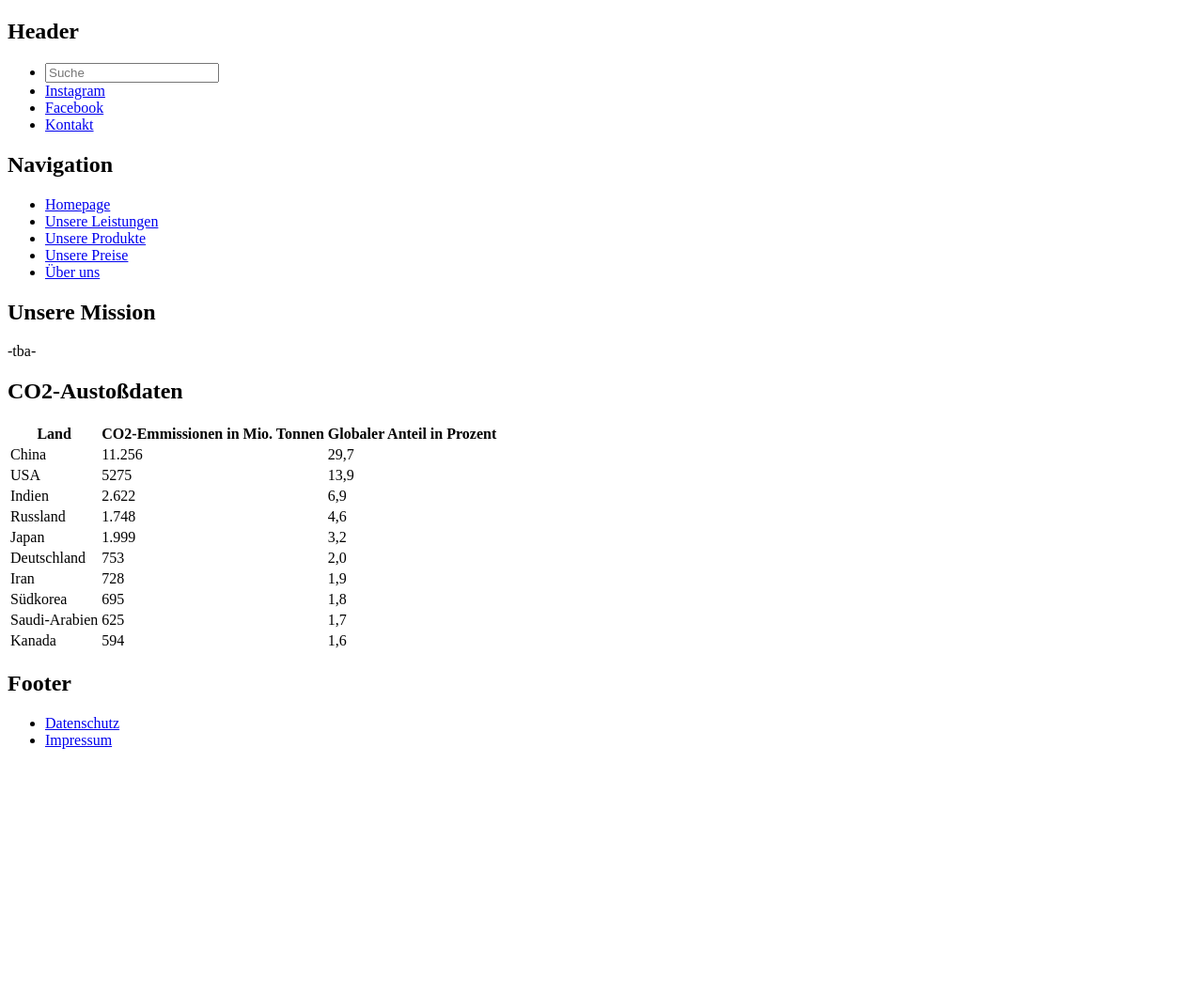
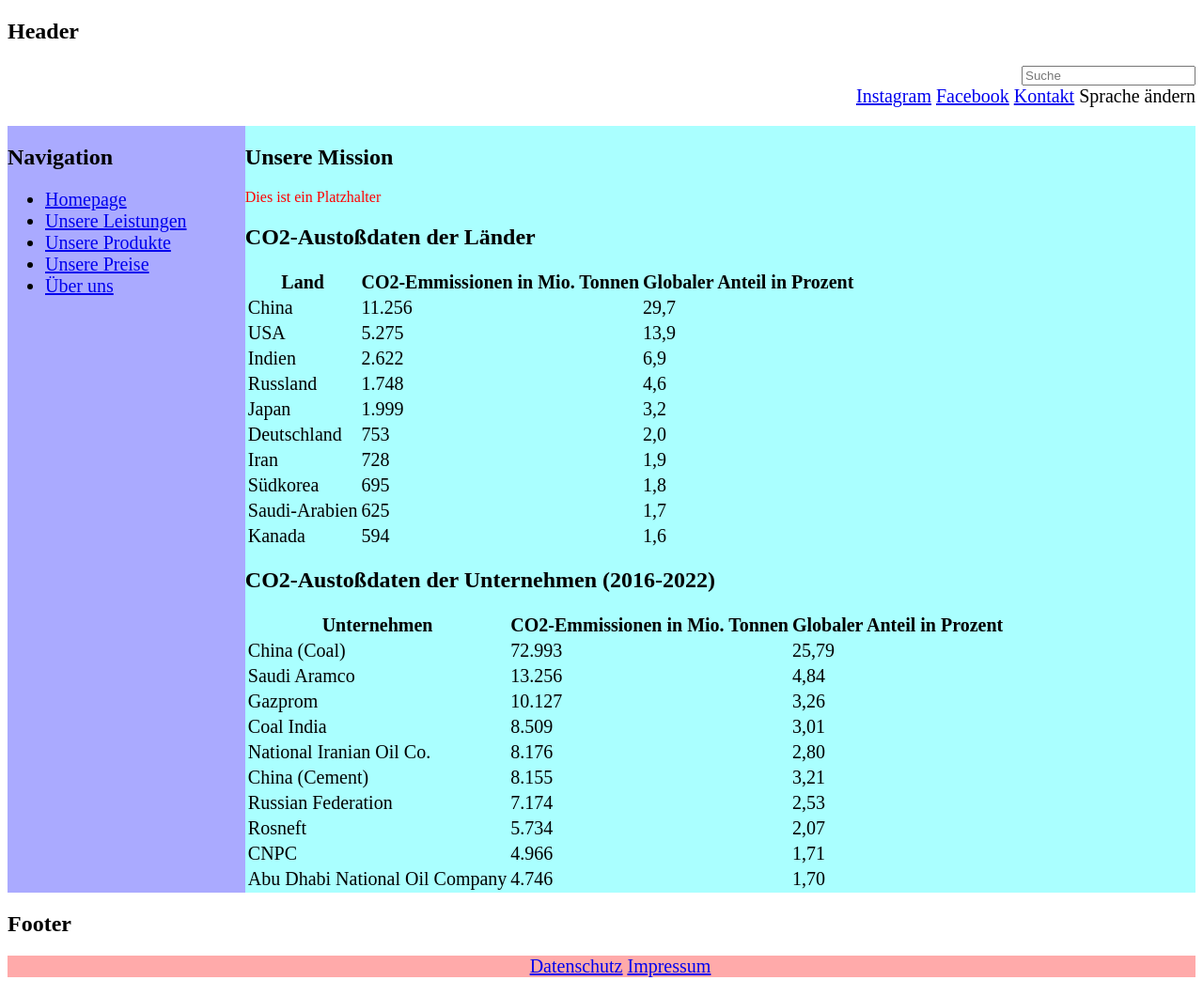
Before and after one commit to Bandersnatcher1/IPWA01-01, a plain HTML site: page index.html in a window 1280 px wide. Shown: the whole page at 94% size. Before the commit the page ends 813 px from the top, so only its background shows below. Drawn offline with Linux system fonts and the light colour scheme.

Commit message:
Reworked alignment of displayed data, cleaned up code (mainly head)

```diff
--- a/index.html
+++ b/index.html
@@ -1,25 +1,37 @@
 <!--CSS-Codes-->
-<!DOCTYPE html>
-<style type="text/css">
-  p { color: red; }
+  <!-- unused
   h2 {
   background-color: green;
   padding: 1em;
   border: 5px solid black;
   }
   h2, h3 { color: orange; }
-  table { font-size: 200 %; }
-</style>
+  table { font-size: 100%; }
+  body { margin: 0; }
+  -->
+<!DOCTYPE html>
+<html lang="de">
+  <!--Head-->
+  <head>
+    <meta name="viewport" content="width=device-width, initial-scale=1.0"> <!--Skalierungs-Settings-->
+    <title>IPWA01-01</title>
+    <style type="text/css">
+      #placeholder { color: red; }
 
-<!--Head-->
-<section>
-<html lang="de">
-  <head>
-    <title>IPWA01-01</title>
+      header nav ul { text-align: right; font-size: 125%; }
+      header nav ul li { display: inline; }
+      nav ul { font-size: 125%; }
+      main { display: flex; width: 100%; }
+      main > section { width: 20%; background-color: #aaf; }
+      main div#content { width: 80%; background-color: #aff; }
+      table { font-size: 125%; }
+      footer { background-color: #faa; }
+      footer nav ul { text-align: center; }
+      footer nav ul li { display: inline; }
+    </style>
   </head>
-</section>
 
-  <body>
+ <body>
 
   <!--Header-->
   <section>
@@ -35,10 +47,13 @@
             <li><a href="https://www.instagram.com/WebAppStartup">Instagram</a></li>
             <li><a href="https://www.facebook.com/WebAppStartup">Facebook</a></li>
             <li><a href="contact.html">Kontakt</a></li>
+            <li>Sprache ändern</li>
           </ul>
         </nav>
       </header>
   </section>
+
+<main>
 
   <!--Navigation-->
   <section>
@@ -54,15 +69,19 @@
       </nav>
   </section>
 
+  <div id="content">
+
   <!--Intro-->
   <section>
     <h1>Unsere Mission</h1>
-      -tba-
+      <p id="placeholder">
+         Dies ist ein Platzhalter
+     </p>
   </section>
 
-  <!--Co2-Daten & Tabelle-->
+  <!--Co2-Daten Länder & Tabelle-->
   <section>
-    <h1>CO2-Austoßdaten</h1>
+    <h1>CO2-Austoßdaten der Länder</h1>
     <table>
     <thead>
       <tr>
@@ -79,7 +98,7 @@
       </tr>
       <tr>
         <td>USA</td>
-        <td>5275</td>
+        <td>5.275</td>
         <td>13,9</td>
       </tr>
       <tr>
@@ -127,6 +146,76 @@
 <!--Quelle: https://www.co2online.de/klima-schuetzen/co2-ausstoss-der-laender/-->
   </section>
 
+  <!--Co2-Daten Unternehmen & Tabelle-->
+  <section>
+    <h1>CO2-Austoßdaten der Unternehmen (2016-2022)</h1>
+    <table>
+    <thead>
+      <tr>
+        <th>Unternehmen</th>
+        <th>CO2-Emmissionen in Mio. Tonnen</th>
+        <th>Globaler Anteil in Prozent</th>
+      </tr>
+    </thead>
+    <tbody>
+      <tr>
+        <td>China (Coal)</td>
+        <td>72.993</td>
+        <td>25,79</td>
+      </tr>
+      <tr>
+        <td>Saudi Aramco</td>
+        <td>13.256</td>
+        <td>4,84</td>
+      </tr>
+      <tr>
+        <td>Gazprom</td>
+        <td>10.127</td>
+        <td>3,26</td>
+      </tr>
+      <tr>
+        <td>Coal India</td>
+        <td>8.509</td>
+        <td>3,01</td>
+      </tr>
+      <tr>
+        <td>National Iranian Oil Co.</td>
+        <td>8.176</td>
+        <td>2,80</td>
+      </tr>
+      <tr>
+        <td>China (Cement)</td>
+        <td>8.155</td>
+        <td>3,21</td>
+      </tr>
+      <tr>
+        <td>Russian Federation</td>
+        <td>7.174</td>
+        <td>2,53</td>
+      </tr>
+      <tr>
+        <td>Rosneft</td>
+        <td>5.734</td>
+        <td>2,07</td>
+      </tr>
+      <tr>
+        <td>CNPC</td>
+        <td>4.966</td>
+        <td>1,71</td>
+      </tr>
+      <tr>
+        <td>Abu Dhabi National Oil Company</td>
+        <td>4.746</td>
+        <td>1,70</td>
+      </tr>
+    </tbody>
+  </table>
+<!--Quelle: https://kontrast.at/konzerne-co2-klima/-->
+  </section>
+
+  </div>
+</main>
+
 <!--Footer-->
   <section>
     <h1>Footer</h1>
```
